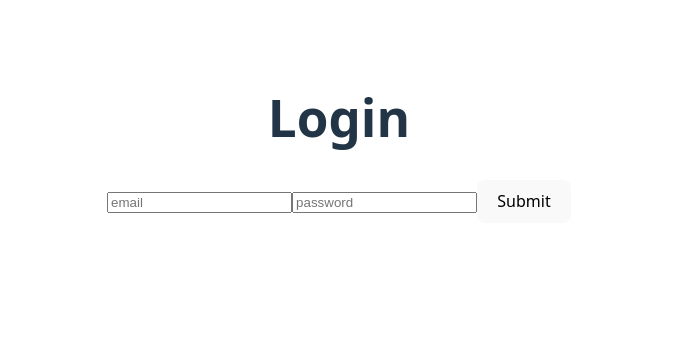
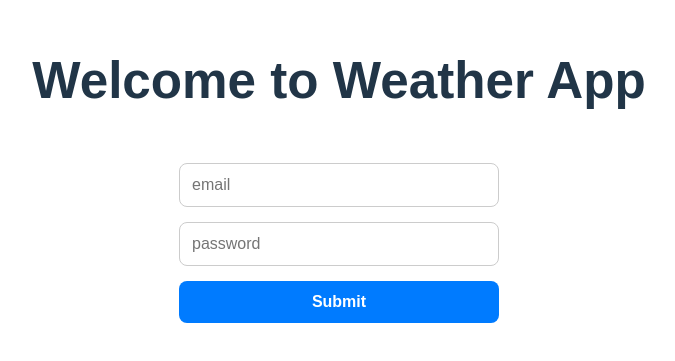
Before and after one commit to sylviajsy/weather-app, a React (Vite) app in the folder client/: page / in a window 1280 px wide. Shown: the part 261-622 px from the top of the page, without its empty margins (301-976 px from the left). Built offline with nearby package versions, Linux system fonts and the light colour scheme.

Commit message:
Add css to Login Page

```diff
--- /dev/null
+++ b/client/src/components/LoginPage.css
@@ -0,0 +1,38 @@
+.login-container {
+  display: flex;
+  flex-direction: column;
+  align-items: center;
+  justify-content: center;
+  min-height: 100vh;
+  gap: 20px;
+  font-family: sans-serif;
+}
+
+.login-form {
+  display: flex;
+  flex-direction: column;
+  gap: 15px;
+  width: 100%;
+  max-width: 320px;
+}
+
+.login-form input {
+  padding: 12px;
+  border: 1px solid #ccc;
+  border-radius: 8px;
+  font-size: 16px;
+}
+
+.login-form button {
+  padding: 12px;
+  background-color: #007bff;
+  color: white;
+  border: none;
+  border-radius: 8px;
+  cursor: pointer;
+  font-weight: bold;
+}
+
+.login-form button:hover {
+  background-color: #0056b3;
+}
--- a/client/src/components/LoginPage.jsx
+++ b/client/src/components/LoginPage.jsx
@@ -1,5 +1,6 @@
 import { useState } from "react";
 import { toast } from "react-toastify";
+import "./LoginPage.css"
 
 const LoginPage = ({ setUser }) => {
 
@@ -57,9 +58,9 @@ const LoginPage = ({ setUser }) => {
     }
 
   return (
-    <div>
-      <h1>Login</h1>
-      <form onSubmit={handleSubmit}>
+    <div className="login-container">
+      <h1>Welcome to Weather App</h1>
+      <form className="login-form" onSubmit={handleSubmit}>
         <input
             name="email"
             type="email"
```
